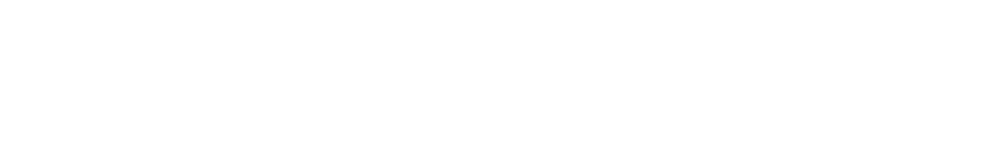
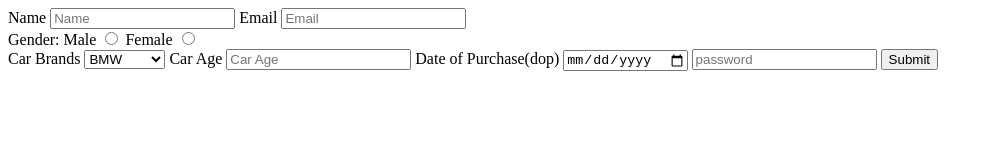
Before and after one commit to acciojob/car-insurance-form-ajay70aa, a website: page main.html in a window 1280 px wide. Shown: the whole page, without its empty margins (0-993 px from the left). Drawn offline with Linux system fonts and the light colour scheme.

Commit message:
created a submission

```diff
--- a/main.html
+++ b/main.html
@@ -8,6 +8,30 @@
 
 <body>
 	<!-- the entire body must be written by student -->
+	<form method='post'>
+		<label for='name'>Name</label>
+		<input type='text' id='name' placeholder='Name' name='name' required/>
+		<label for='email'>Email</label>
+		<input type='email' id='email' name='email' placeholder='Email' required/><br>
+		<label>Gender:</label>
+		<label for='gender_m'>Male</label>
+		<input type='radio' id='gender_m' name='gender' value='male' required/>
+		<label for='gender_f'>Female</label>
+		<input type='radio' id='gender_f' name='gender' value='female' required/><br>
+		<label for='cars'>Car Brands</label>
+		<select id='cars' name='carBrand'>
+			<option value='BMW'>BMW</option>
+			<option value='Audi'>Audi</option>
+			<option value='Mercedes'>Mercedes</option>
+		</select>
+		<label for='carage'>Car Age</label>
+		<input type='Number' id='carage' name='carAge' placeholder='Car Age' required/>
+		<label for='dop'>Date of Purchase(dop)</label>
+		<input type='date' id='dop' name='dop' required/>
+		<label for='password'></label>
+		<input type='password' id='password' name='password' placeholder='password' required/>
+		<button type='submit'>Submit</button>
+	</form>
     <script type="text/javascript" src="./script.js">
 </script>
 
```
